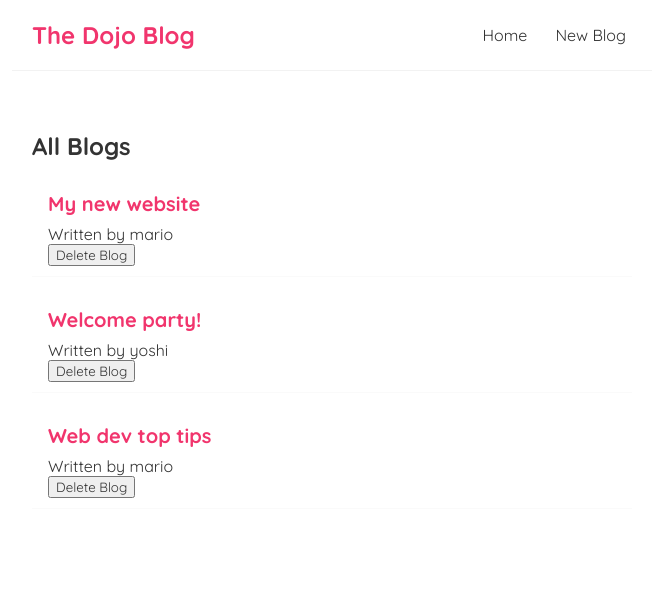
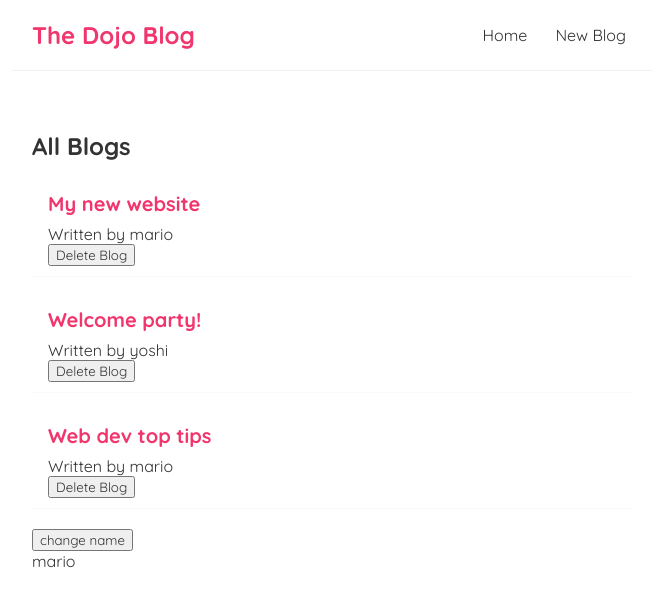
Before and after one commit to liuyuelintop/dijo-blog, a React (Create React App) app: page / in a window 1280 px wide. Shown: the top 606 px of the page, without its empty margins (308-964 px from the left). Built offline with nearby package versions, Linux system fonts and the light colour scheme.

Commit message:
useEffect Dependencies

```diff
--- a/src/components/Home.js
+++ b/src/components/Home.js
@@ -5,21 +5,23 @@
         { title: 'My new website', body: 'lorem ipsum...', author: 'mario', id: 1 },
         { title: 'Welcome party!', body: 'lorem ipsum...', author: 'yoshi', id: 2 },
         { title: 'Web dev top tips', body: 'lorem ipsum...', author: 'mario', id: 3 }
-      ])
-
-      const handleDelete = (id) => {
+    ])
+    const [name, setName] = useState("mario")
+    const handleDelete = (id) => {
         const newBlogs = blogs.filter(blog => blog.id !== id);
         setBlogs(newBlogs)
-      }
+    }
 
     // rerender trigers hit function
     useEffect(() =>{
         console.log('use effect ran')
-        console.log(blogs)
-    })
+        console.log(name)
+    }, [name])
     return (
         <div className="home">
-          <BlogList blogs={blogs} title = 'All Blogs' handleDelete = {handleDelete}/>
+            <BlogList blogs={blogs} title = 'All Blogs' handleDelete = {handleDelete}/>
+            <button onClick={() => setName('luigi')}>change name</button>
+            <p>{name}</p>
         </div>
     );
 }
```
